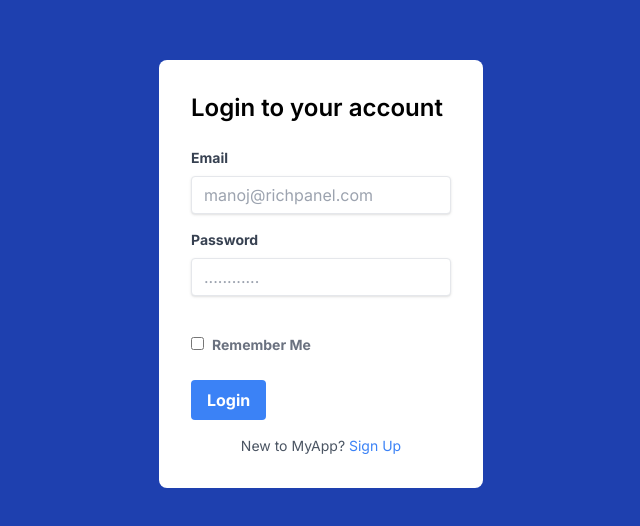
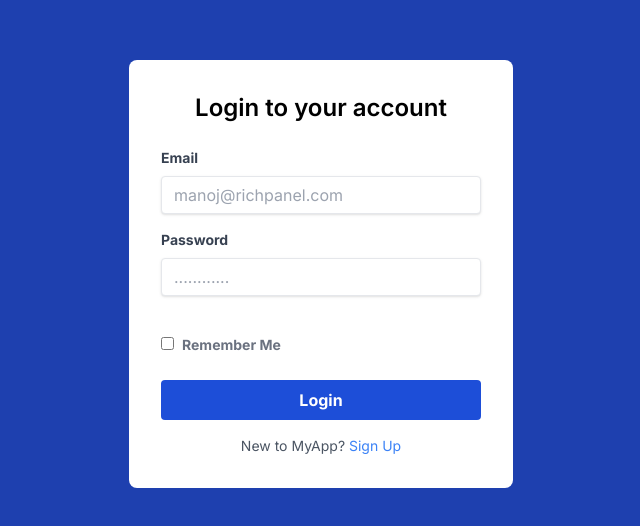
Before and after one commit to agamswaroop619/ricepanel, a Next.js app: page /login in a window 1280 px wide. Shown: the part 126-652 px from the top of the page, without its empty margins (319-959 px from the left). Built offline with nearby package versions, Linux system fonts and the light colour scheme.

Commit message:
fix: minor fixes

```diff
--- a/src/app/login/page.tsx
+++ b/src/app/login/page.tsx
@@ -4,7 +4,7 @@ export default function Home() {
   return (
     <main className="bg-blue-800 flex items-center justify-center h-screen">
       <div className="bg-white rounded-lg p-8 max-w-sm mx-auto">
-        <h1 className="text-2xl font-semibold mb-6 text-black">
+        <h1 className="text-2xl font-semibold mb-6 text-black text-center">
           Login to your account
         </h1>
         <form>
@@ -44,7 +44,7 @@ export default function Home() {
           </div>
           <div className="flex items-center justify-between">
             <button
-              className="bg-blue-500 hover:bg-blue-700 text-white font-bold py-2 px-4 rounded focus:outline-none focus:shadow-outline"
+              className="hover:bg-blue-500 bg-blue-700 text-white font-bold py-2 px-4 rounded focus:outline-none focus:shadow-outline w-screen"
               type="button"
             >
               Login
@@ -53,7 +53,7 @@ export default function Home() {
         </form>
         <p className="text-center text-sm text-gray-600 mt-4">
           New to MyApp?{" "}
-          <a href="#" className="text-blue-500 hover:text-blue-800">
+          <a href="/register" className="text-blue-500 hover:text-blue-800">
             Sign Up
           </a>
         </p>
--- a/src/app/register/page.tsx
+++ b/src/app/register/page.tsx
@@ -61,7 +61,7 @@ export default function Home() {
           </div>
           <div className="flex items-center justify-between">
             <button
-              className="bg-blue-500 hover:bg-blue-700 text-white font-bold py-2 px-4 rounded focus:outline-none focus:shadow-outline w-screen"
+              className="hover:bg-blue-500 bg-blue-700 text-white font-bold py-2 px-4 rounded focus:outline-none focus:shadow-outline w-screen"
               type="button"
             >
               Sign Up
```
